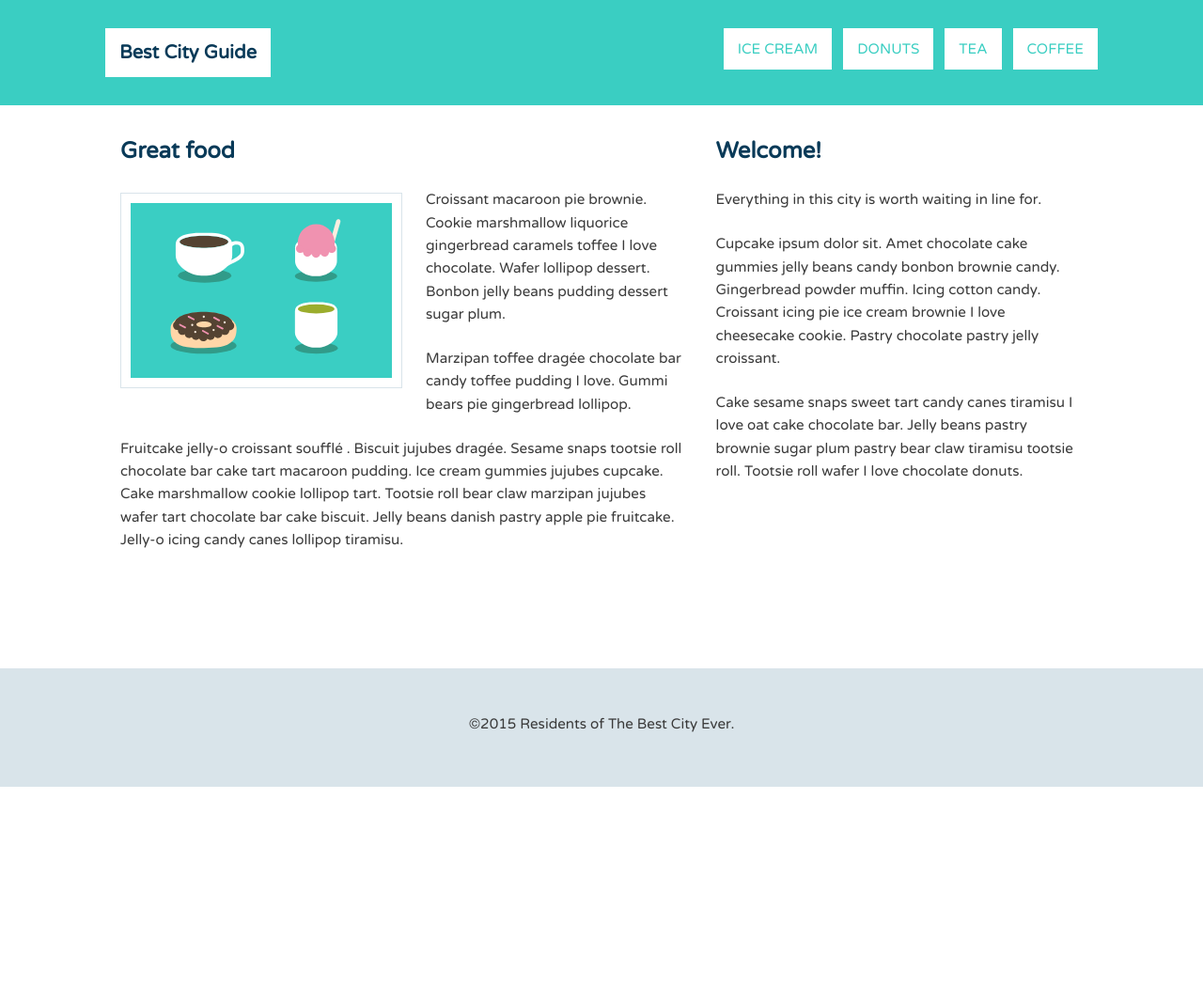
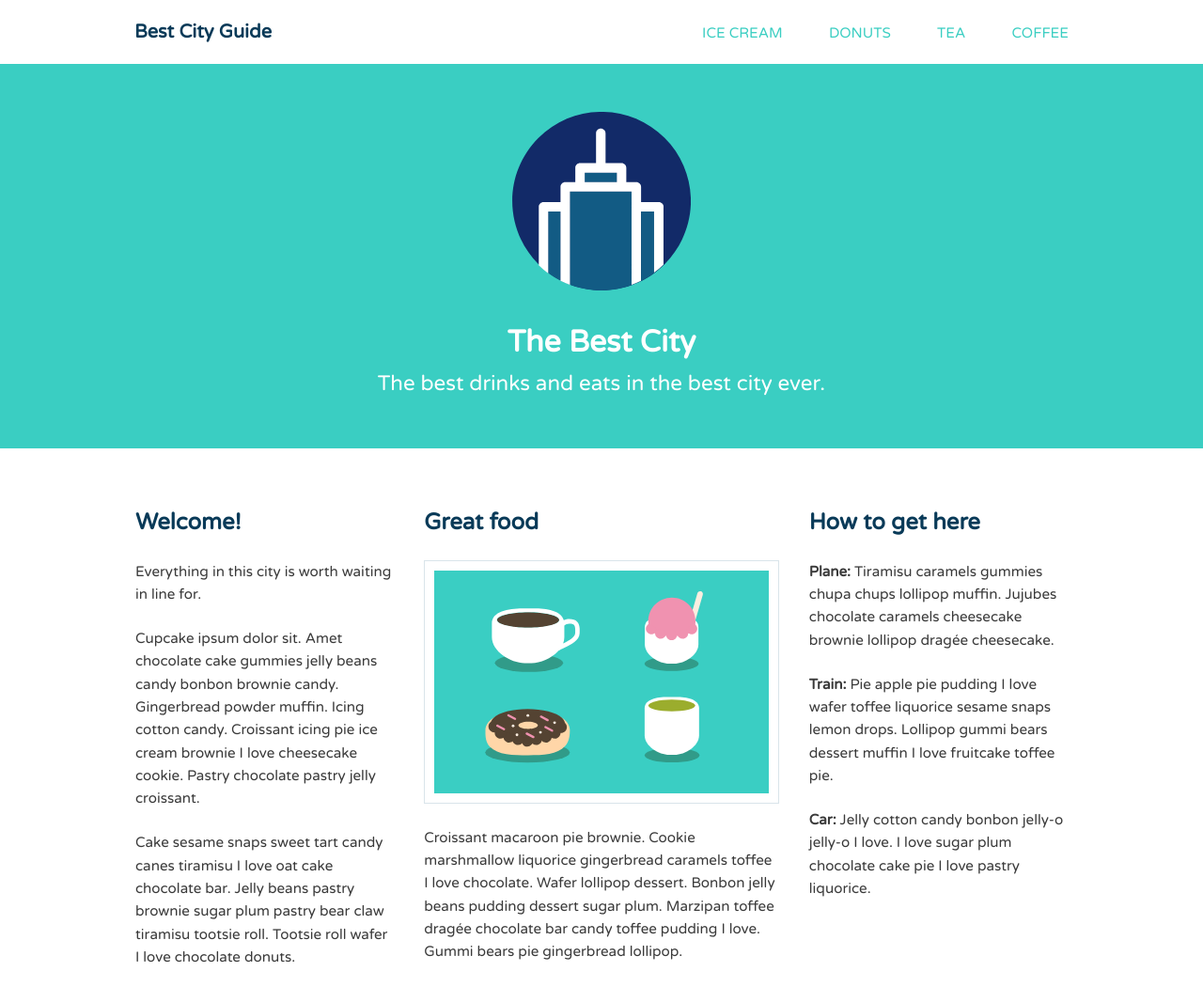
Before and after one commit to kristinasavova/css-layout, a plain HTML site: page index.html in a window 1280 px wide. Shown: the top 1050 px of the page at 94% size. Before the commit the page ends 837 px from the top, so only its background shows below. Drawn offline with Linux system fonts and the light colour scheme.

Commit message:
Update style.css, index.html

```diff
--- a/css/style.css
+++ b/css/style.css
@@ -33,6 +33,10 @@ a {
     text-decoration: none;
 }
 
+img {
+	max-width: 100%;
+}
+
 /* Base Layout Styles */
 
 /* A wrapper (a container) is commonly used to center a layout on the page.
@@ -43,14 +47,11 @@ There are two ways to create a container: using the body tag or adding a div. */
 
 .name {
     font-size: 1.25em;
+    margin: 0;
 }
 
-.name,
-.main-nav li {
-    text-align: center;
-    background: #fff;
-    margin-top: 6px;
-    margin-bottom: 6px;
+.main-nav {
+    margin-top: 5px;
 }
 
 /* If we set the links display value to block, it will make them as wide as their
@@ -58,9 +59,9 @@ parent elements, so full width and height of the links will be a clickable area.
 
 .name a,
 .main-nav a {
-    padding: 10px 15px;
     text-align: center;
     display: block;
+    padding: 10px 15px;
 }
 
     .main-nav a {
@@ -75,11 +76,21 @@ parent elements, so full width and height of the links will be a clickable area.
 
 /* Layout Containers */
 
-/* Using auto for margin centers the wrappers in the browser. */
+.banner {
+	color: #fff;
+    background: #3acec2;
+    padding: 3.2em 0;
+    margin-bottom: 60px;
+}
 
-.container {
+.banner,
+.main-footer {
+    text-align: center;
+}
+
+.col {
+    padding-right: 1em;
     padding-left: 1em;
-    padding-right: 1em;
 }
 
 /* A parent container with floated elements may not always collapse to no height at all;
@@ -90,18 +101,28 @@ height of its floated child elements: setting the parent element's overflow valu
 hidden or auto or clearing the floats with a CSS pseudo-element */
 
 .main-header {
-    padding-top: 1.5em;
-    padding-bottom: 1.5em;
-    background: #3acec2;
+    padding-top: .5em;
+    padding-bottom: .5em;
+    /* background: #fff;
     margin-bottom: 30px;
-    /* overflow: hidden; */
+    overflow: hidden; */
 }
 
 .main-footer {
-    text-align: center;
+    margin-top: 30px;
     padding: 2em 0;
     background: #d9e4ea;
     min-height: 89px;;
+}
+
+/* Page Elements */
+
+.logo {
+	width: 190px;
+}
+
+.headline {
+    margin-bottom: 0;
 }
 
 /* Media Queries */
@@ -110,15 +131,13 @@ hidden or auto or clearing the floats with a CSS pseudo-element */
 and minimal amount of code to style a page for a small, mobile device first.
 Then, using media queries, you add breakpoints which adjust the layout for wider screens. */
 
-/* The max-width value of 1000px establishes the maximum size that the growing is
-allowed to reach. For example, in a browser viewport that is 1400 pixels or wider,
-the container will always be 1000 pixels wide and will not grow any wider. */
+/* Giving the container a width prevents the layout from stratching to wide on larger
+screens, and setting the left and right margins to auto centers the container.  */
 
 @media (min-width: 769px) {
 
     .container {
-        width: 85%;
-        max-width: 1150px;
+        width: 90%;
         margin: 0 auto;
     }
 
@@ -126,9 +145,9 @@ the container will always be 1000 pixels wide and will not grow any wider. */
     content on the page. 1 VH - viewport height - is equal to 1/100 of the height of
     the viewport. */
 
-    .wrap {
+    /* .wrap {
         min-height: calc(100vh - 89px);
-    }
+    } */
 
     /* Inline elements, like images, links and span tags, do not create line breaks in
     a layout; they appear on the same line as the content and elements beside them.
@@ -145,10 +164,11 @@ the container will always be 1000 pixels wide and will not grow any wider. */
     are taken out of the normal document flow and content flows, or wraps, alongside
     them. */
 
-    /* .name,
+    /* .name,  */
     .main-nav li {
         display: inline-block;
-    } */
+        margin-left: 15px;
+    }
 
     /* This method "undoes" the default whitespace. The negative margin pulls the list
     items towards each other to close the gaps. */
@@ -169,31 +189,23 @@ the container will always be 1000 pixels wide and will not grow any wider. */
         float: right;
     }
 
-        .main-nav li {
-            float: left;
-            margin-left: 12px;
-        }
+    /* .main-nav li {
+        float: left;
+        margin-left: 12px;
+    } */
 
-    .name {
+    .name,
+    .col {
         float: left;
     }
 
-    /* Columns */
-
-    /* The spaces between columns are called gutters. */
-
-    .col {
-        float: right;
-        padding-left: 1em;
-        padding-right: 1em;
+    .primary,
+    .secondary {
+        width: 50%;
     }
 
-    .primary {
-        width: 40%;
-    }
-
-    .secondary {
-        width: 60%;
+    .tagline {
+        font-size: 1.4em;
     }
 
     /* A floated element is technically a block-level element (it accepts any width,
@@ -201,11 +213,11 @@ the container will always be 1000 pixels wide and will not grow any wider. */
     it doesn't exist on a line of its own, and surrounding content flows around it. */
 
     .feat-img {
-        width: 300px;
+        /* width: 300px;
         float: left;
         margin-top: 5px;
         margin-right: 25px;
-        margin-bottom: 25px;
+        margin-bottom: 25px;  */
         padding: 10px;
         border: solid 1px #d9e4ea;
     }
@@ -220,3 +232,24 @@ the container will always be 1000 pixels wide and will not grow any wider. */
         clear: both;
     }
 }
+
+@media (min-width: 1025px) {
+
+    /* The max-width value of 1150px establishes the maximum size that the growing is
+    allowed to reach. For example, in a browser viewport that is 1400 pixels or wider,
+    the container will always be 1000 pixels wide and will not grow any wider. */
+
+    .container {
+        width: 80%;
+        max-width: 1150px;
+    }
+
+    .primary {
+        width: 40%;
+    }
+
+    .secondary,
+    .tertiary {
+        width: 30%;
+    }
+}
--- a/index.html
+++ b/index.html
@@ -8,7 +8,7 @@
 		<link rel="stylesheet" href="css/style.css">
 	</head>
 	<body>
-	<div class="wrap">
+
 		<header class="main-header">
 			<div class="container clearfix">
 				<h1 class="name"><a href="#">Best City Guide</a></h1>
@@ -20,20 +20,32 @@
 				</ul>
 			</div>
 		</header>
+
+		<div class="banner">
+			<img class="logo" src="img/city-logo.svg" alt="City">
+			<h1 class="headline">The Best City</h1>
+			<span class="tagline">The best drinks and eats in the best city ever.</span>
+		</div>
+
 		<div class="container clearfix">
-			<div class="primary col">
+			<div class="secondary col">
 				<h2>Welcome!</h2>
 				<p>Everything in this city is worth waiting in line for.</p>
 				<p>Cupcake ipsum dolor sit. Amet chocolate cake gummies jelly beans candy bonbon brownie candy. Gingerbread powder muffin. Icing cotton candy. Croissant icing pie ice cream brownie I love cheesecake cookie. Pastry chocolate pastry jelly croissant.</p>
 				<p>Cake sesame snaps sweet tart candy canes tiramisu I love oat cake chocolate bar. Jelly beans pastry brownie sugar plum pastry bear claw tiramisu tootsie roll. Tootsie roll wafer I love chocolate donuts.</p>
 			</div>
-			<div class="secondary col">
+
+			<div class="primary col">
 				<h2>Great food</h2>
 				<img class="feat-img" src="img/treats.svg" alt="Drinks and eats">
-				<p>Croissant macaroon pie brownie. Cookie marshmallow liquorice gingerbread caramels toffee I love chocolate. Wafer lollipop dessert. Bonbon jelly beans pudding dessert sugar plum.</p>
-				<p>Marzipan toffee drag&#233;e chocolate bar candy toffee pudding I love. Gummi bears pie gingerbread lollipop.</p>
-				<p>Fruitcake jelly-o croissant souffl&#233; . Biscuit jujubes drag&#233;e. Sesame snaps tootsie roll chocolate bar cake tart macaroon pudding. Ice cream gummies jujubes cupcake. Cake marshmallow cookie lollipop tart. Tootsie roll bear claw marzipan jujubes wafer tart chocolate bar cake biscuit. Jelly beans danish pastry apple pie fruitcake. Jelly-o icing candy canes lollipop tiramisu.</p>
+				<p>Croissant macaroon pie brownie. Cookie marshmallow liquorice gingerbread caramels toffee I love chocolate. Wafer lollipop dessert. Bonbon jelly beans pudding dessert sugar plum. Marzipan toffee drag&#233;e chocolate bar candy toffee pudding I love. Gummi bears pie gingerbread lollipop.</p>
 			</div>
+
+			<div class="tertiary col">
+				<h2>How to get here</h2>
+				<p><strong>Plane: </strong>Tiramisu caramels gummies chupa chups lollipop muffin. Jujubes chocolate caramels cheesecake brownie lollipop drag&#233;e cheesecake.</p>
+				<p><strong>Train: </strong>Pie apple pie pudding I love wafer toffee liquorice sesame snaps lemon drops. Lollipop gummi bears dessert muffin I love fruitcake toffee pie.</p>
+				<p><strong>Car: </strong>Jelly cotton candy bonbon jelly-o jelly-o I love. I love sugar plum chocolate cake pie I love pastry liquorice.</p>
 			</div>
 		</div>
 		<footer class="main-footer">
```
Lines whose indentation alone changed are shown as unchanged.
